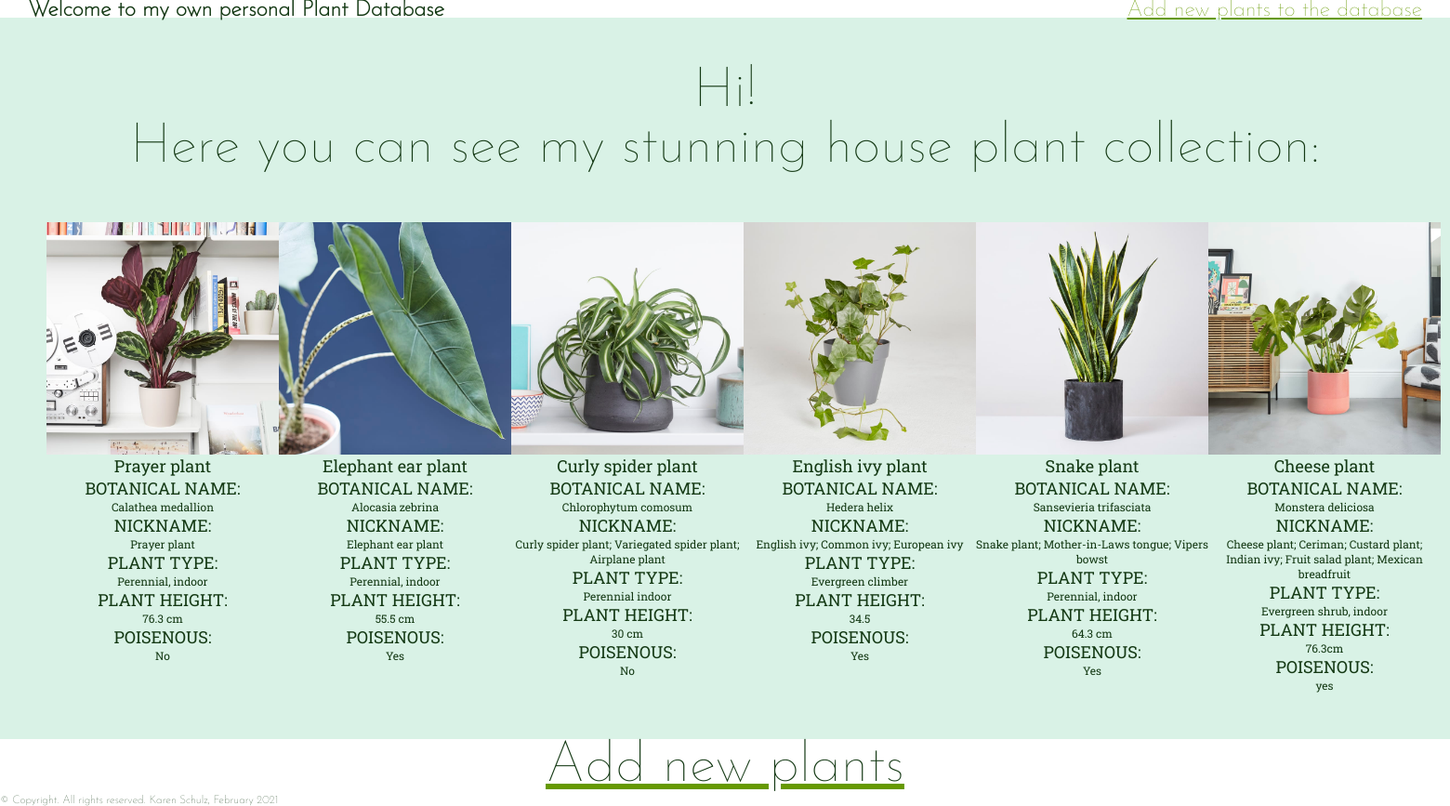
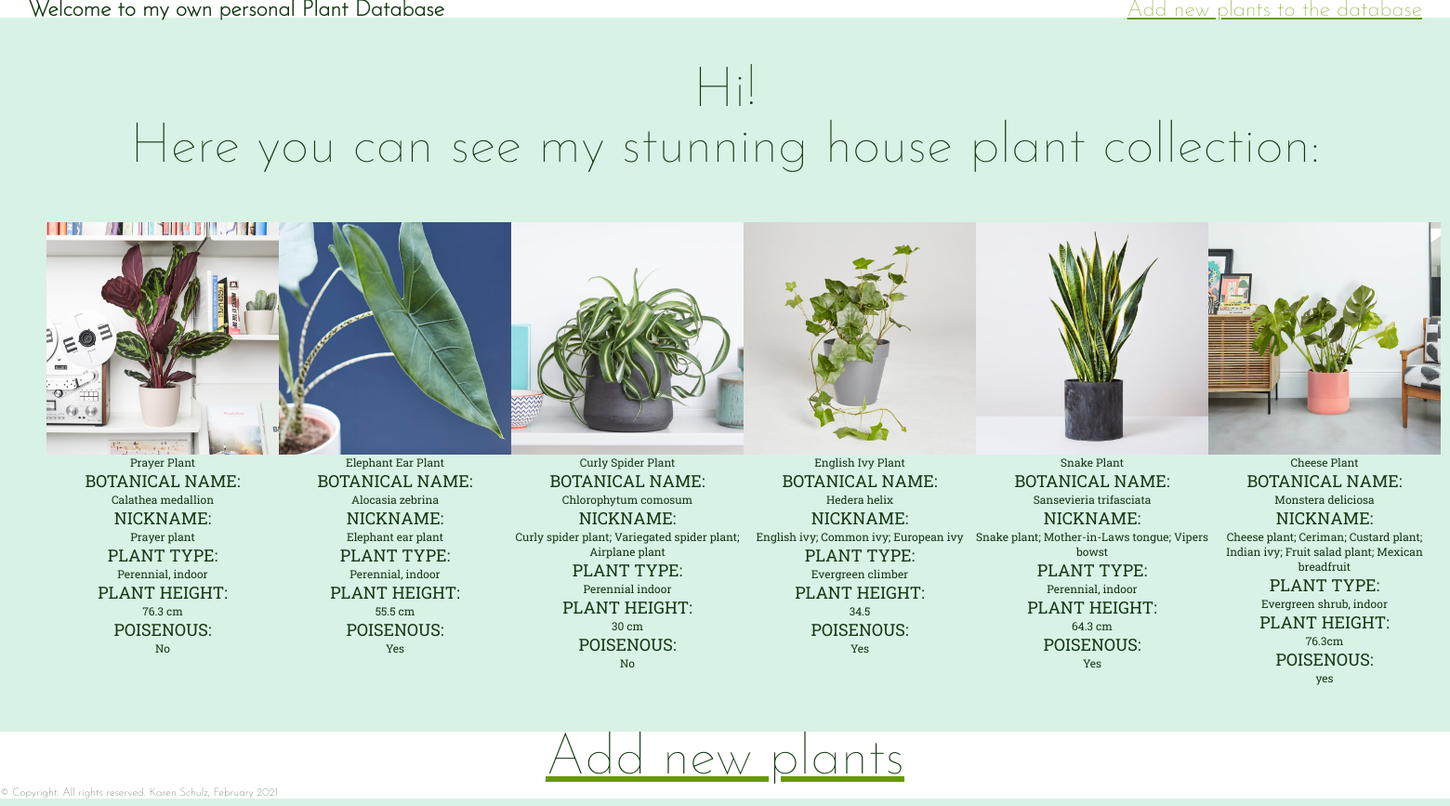
Before and after one commit to karenschulz/database_plants, a PHP site: page / in a window 1560 px wide. Shown: the part 31-898 px from the top of the page at 93% size. Run offline with PHP 8.4, Linux system fonts and the light colour scheme.

Commit message:
finished the styling. separated every plant into a div called plants. changed some typos

```diff
--- a/index.php
+++ b/index.php
@@ -21,9 +21,9 @@
     <h1>Here you can see my stunning house plant collection:</h1>
 
     <div class="plants_collection">
-        <div class="prayer_plant">
+        <div class="plants">
             <img class="prayer_plant" src="images/prayer_plant.jpg" alt="here you can see my stunning Prayer Plant or Calathea medallion">
-            <h2>Prayer plant</h2>
+            <p>Prayer Plant</p>
             <h2>BOTANICAL NAME:</h2>
             <ul>Calathea medallion</ul>
             <h2>NICKNAME:</h2>
@@ -37,9 +37,9 @@
 
         </div>
 
-        <div class="elephant_ear">
+        <div class="plants">
             <img class="elephant_ear" src="images/elephant-ear-plant.jpg" alt="beautiful elephant ear plant with a blue background">
-            <h2>Elephant ear plant</h2>
+            <p>Elephant Ear Plant</p>
             <h2>BOTANICAL NAME:</h2>
             <ul>Alocasia zebrina</ul>
             <h2>NICKNAME:</h2>
@@ -52,9 +52,9 @@
             <ul>Yes</ul>
         </div>
 
-        <div class="spider_plant">
+        <div class="plants">
             <img class="spider_plant" src="images/curly-spider-plant.jpg" alt="curly spider plant in a grey pot">
-            <h2>Curly spider plant</h2>
+            <p>Curly Spider Plant</p>
             <h2>BOTANICAL NAME:</h2>
             <ul>Chlorophytum comosum</ul>
             <h2>NICKNAME:</h2>
@@ -68,9 +68,9 @@
 
         </div>
 
-        <div class="ivy">
+        <div class="plants">
             <img class="ivy" src="images/ivy.jpg" alt="english ivy in a grey pot with white background">
-            <h2>English ivy plant</h2>
+            <p>English Ivy Plant</p>
             <h2>BOTANICAL NAME:</h2>
             <ul>Hedera helix</ul>
             <h2>NICKNAME:</h2>
@@ -83,9 +83,9 @@
             <ul>Yes</ul>
         </div>
 
-        <div class="snake_plant">
+        <div class="plants">
             <img class="snake_plant" src="images/snake-plant.jpg" alt="snake plant also called mother in laws tongues in a dark grey pot">
-            <h2>Snake plant</h2>
+            <p>Snake Plant</p>
             <h2>BOTANICAL NAME:</h2>
             <ul>Sansevieria trifasciata</ul>
             <h2>NICKNAME:</h2>
@@ -98,9 +98,9 @@
             <ul>Yes</ul>
         </div>
 
-        <div class="cheese_plant">
+        <div class="plants">
             <img class="cheese_plant" src="images/cheeseplant.jpg" alt="cheese plant in a traditional plastic pot">
-            <h2>Cheese plant</h2>
+            <p>Cheese Plant</p>
             <h2>BOTANICAL NAME:</h2>
             <ul>Monstera deliciosa</ul>
             <h2>NICKNAME:</h2>
```
